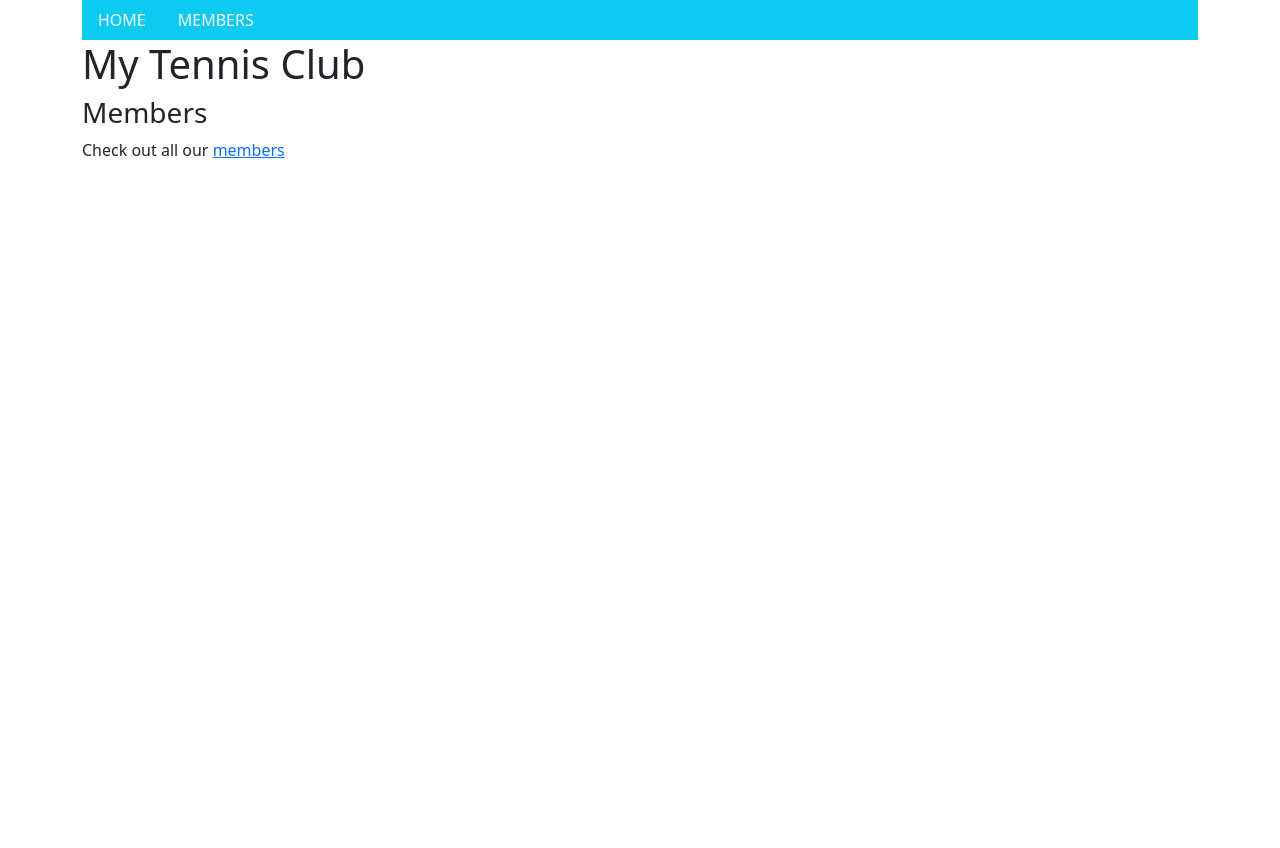
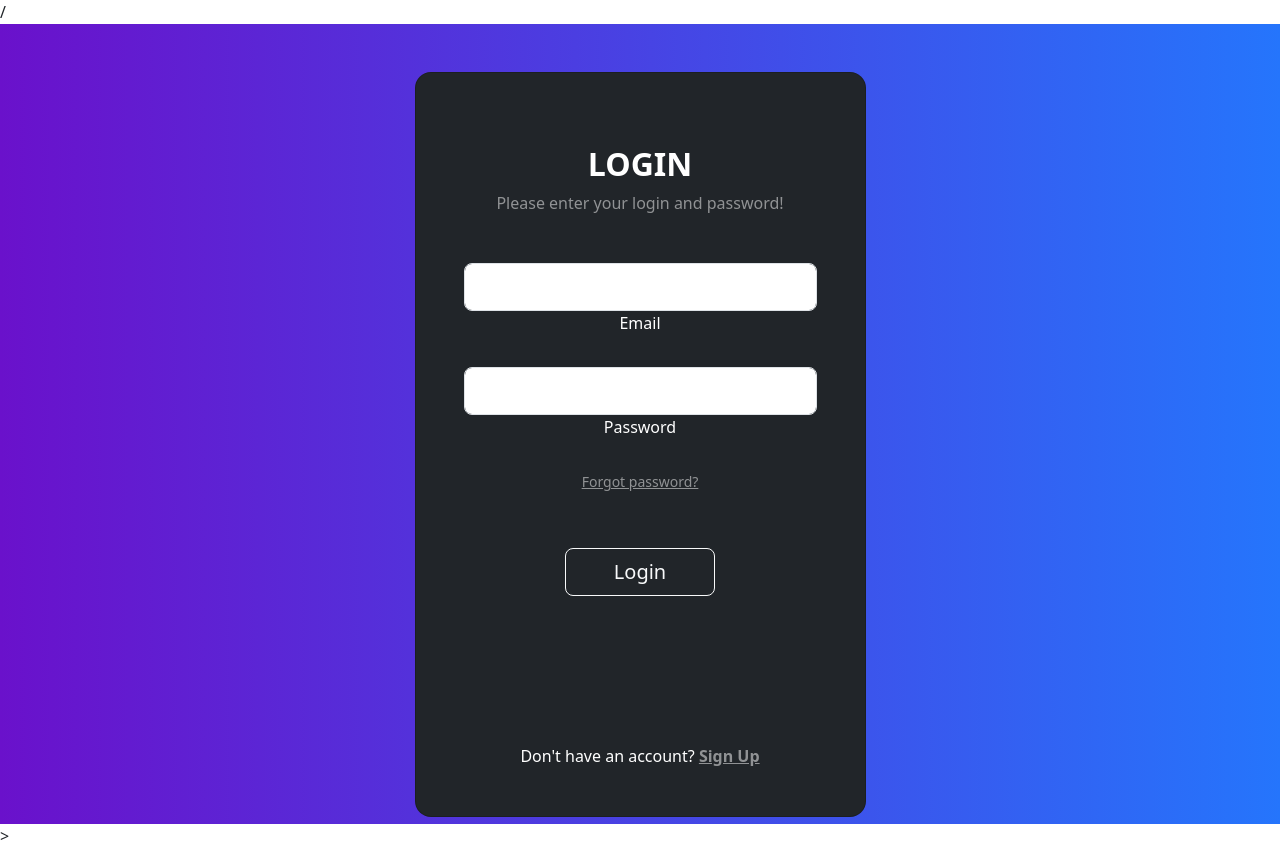
Before and after one commit to FELONYANGO/DJangoTutorial, a Django app: template members/templates/main.html in a window 1280 px wide. Before the commit the page ends 158 px from the top, so only its background shows below. Run offline with Django 3.2, Linux system fonts and the light colour scheme; the template is opened without the code that fills it, so the values that code supplies are empty; some libraries are stand-ins or nearby versions.

Commit message:
login page

```diff
--- a/members/templates/main.html
+++ b/members/templates/main.html
@@ -6,12 +6,50 @@
 
 
 {% block content %}
-<div class="main">
-  <h1>My Tennis Club</h1>
+/<section class="vh-100 gradient-custom">
+  <div class="container py-5 h-100">
+    <div class="row d-flex justify-content-center align-items-center h-100">
+      <div class="col-12 col-md-8 col-lg-6 col-xl-5">
+        <div class="card bg-dark text-white" style="border-radius: 1rem;">
+          <div class="card-body p-5 text-center">
 
-  <h3>Members</h3>
+            <div class="mb-md-5 mt-md-4 pb-5">
 
-  <p>Check out all our <a href="members/">members</a></p>
-</div>
+              <h2 class="fw-bold mb-2 text-uppercase">Login</h2>
+              <p class="text-white-50 mb-5">Please enter your login and password!</p>
+
+              <div class="form-outline form-white mb-4">
+                <input type="email" id="typeEmailX" class="form-control form-control-lg" />
+                <label class="form-label" for="typeEmailX">Email</label>
+              </div>
+
+              <div class="form-outline form-white mb-4">
+                <input type="password" id="typePasswordX" class="form-control form-control-lg" />
+                <label class="form-label" for="typePasswordX">Password</label>
+              </div>
+
+              <p class="small mb-5 pb-lg-2"><a class="text-white-50" href="#!">Forgot password?</a></p>
+
+              <button class="btn btn-outline-light btn-lg px-5" type="submit">Login</button>
+
+              <div class="d-flex justify-content-center text-center mt-4 pt-1">
+                <a href="#!" class="text-white"><i class="fab fa-facebook-f fa-lg"></i></a>
+                <a href="#!" class="text-white"><i class="fab fa-twitter fa-lg mx-4 px-2"></i></a>
+                <a href="#!" class="text-white"><i class="fab fa-google fa-lg"></i></a>
+              </div>
+
+            </div>
+
+            <div>
+              <p class="mb-0">Don't have an account? <a href="#!" class="text-white-50 fw-bold">Sign Up</a>
+              </p>
+            </div>
+
+          </div>
+        </div>
+      </div>
+    </div>
+  </div>
+</section>>
 
 {% endblock %}
--- a/members/templates/master.html
+++ b/members/templates/master.html
@@ -6,8 +6,20 @@
   {% bootstrap_css %}
   {% bootstrap_javascript %}
 </head>
+<style>
+  .gradient-custom {
+    /* fallback for old browsers */
+    background: #6a11cb;
+
+    /* Chrome 10-25, Safari 5.1-6 */
+    background: -webkit-linear-gradient(to right, rgba(106, 17, 203, 1), rgba(37, 117, 252, 1));
+
+    /* W3C, IE 10+/ Edge, Firefox 16+, Chrome 26+, Opera 12+, Safari 7+ */
+    background: linear-gradient(to right, rgba(106, 17, 203, 1), rgba(37, 117, 252, 1))
+    }
+</style>
 <body>
-
+<!--
 <div class="container">
   <ul class="nav bg-info">
     <li class="nav-item">
@@ -16,7 +28,7 @@
     <li class="nav-item">
       <a class="nav-link link-light" href="/members">MEMBERS</a>
     </li>
-  </ul>
+  </ul> -->
 
   {% block content %}
   {% endblock %}
--- a/members/templates/tests.html
+++ b/members/templates/tests.html
@@ -1,9 +1,9 @@
 {% load static %}
 <!DOCTYPE html>
 <html>
-<link rel="stylesheet" href="{% static 'myglobal.css' %}">
+
 <body>
-
+  <link rel="stylesheet" href="{% static 'myglobal.css' %}">
 {% for x in fruits %}
   <h1>{{ x }}</h1>
 {% endfor %}
```
Also changed, not shown: members/static/one.css (+10 -0 lines), members/templates/base.html (+51 -2 lines), mystaticfiles/myglobal.css (+11 -0 lines), mystaticfiles/stylesone.css (+10 -0 lines), staticsfolder/myglobal.css (+11 -0 lines), staticsfolder/one.css (+10 -0 lines), staticsfolder/stylesone.css (+10 -0 lines).
